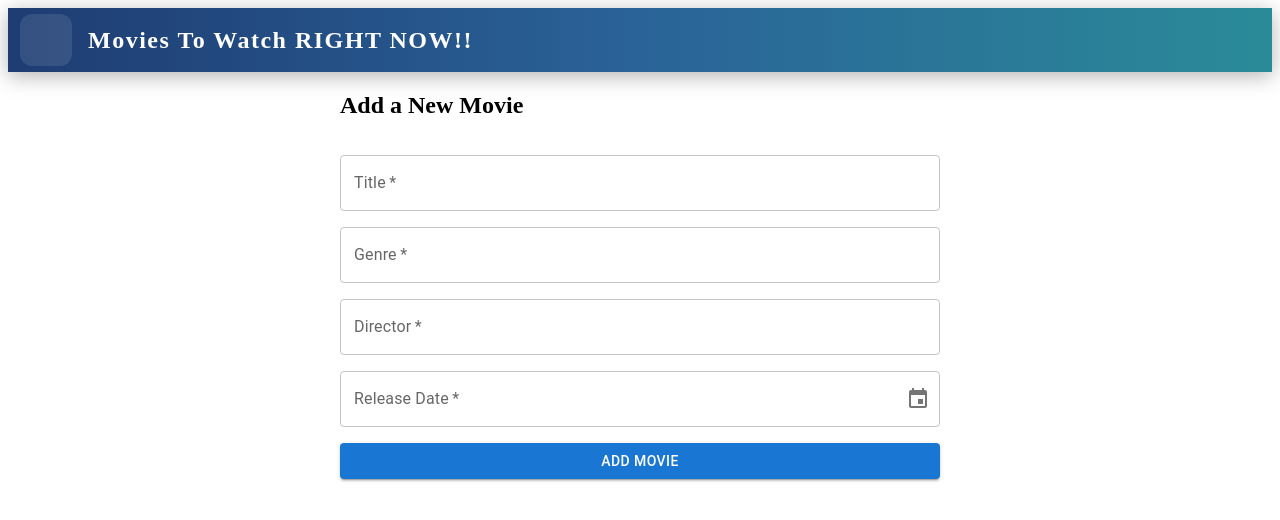
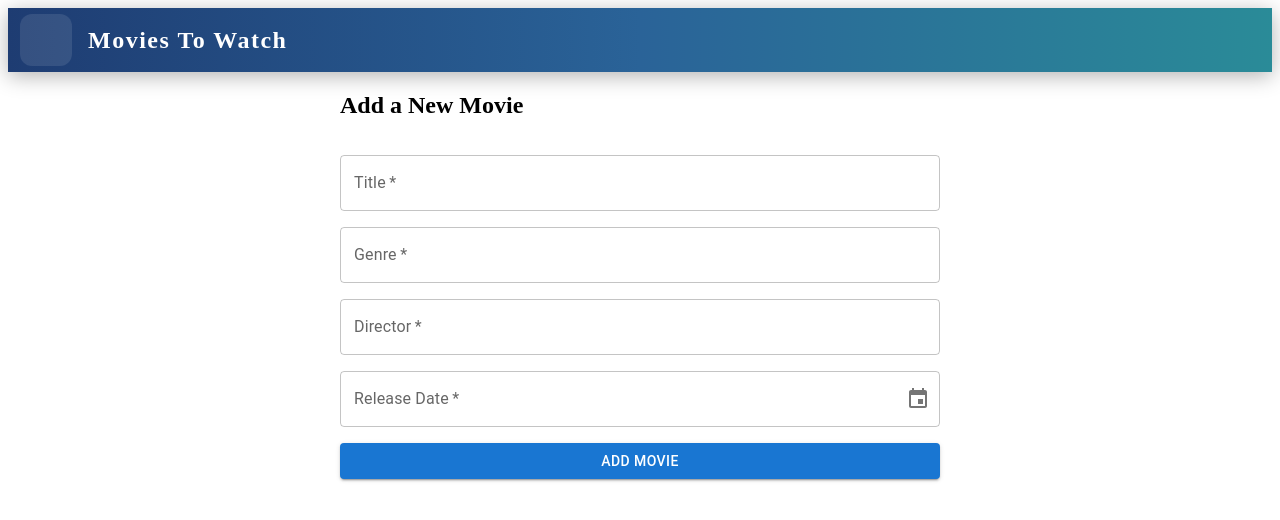
Before and after one commit to wrightdj99/MoviesToWatch, a React (Vite) app in the folder client/: page /add in a window 1280 px wide. Shown: the top 520 px of the page. Built offline with nearby package versions, Linux system fonts and the light colour scheme; some icons are missing.

Commit message:
Pulling out test changes to get back to normal.

```diff
--- a/client/src/components/global/Header.tsx
+++ b/client/src/components/global/Header.tsx
@@ -67,7 +67,7 @@ export default function Header() {
                           fontWeight: 600
                       }}
                   >
-                  Movies To Watch RIGHT NOW!!
+                  Movies To Watch
                   </Typography>
               </Toolbar>
           </AppBar>
--- a/client/src/components/routedComponents/Home.tsx
+++ b/client/src/components/routedComponents/Home.tsx
@@ -55,7 +55,7 @@ export default function Home({ showToast }: HomeProps) {
         return {
             id: movie.id,
             primary: movie.title,
-            secondary: `${movie.genre} - Directedddddddddd by ${movie.director} - Released in ${year}`,
+            secondary: `${movie.genre} - Directed by ${movie.director} - Released in ${year}`,
             actionIcon,
         }
     });
```
